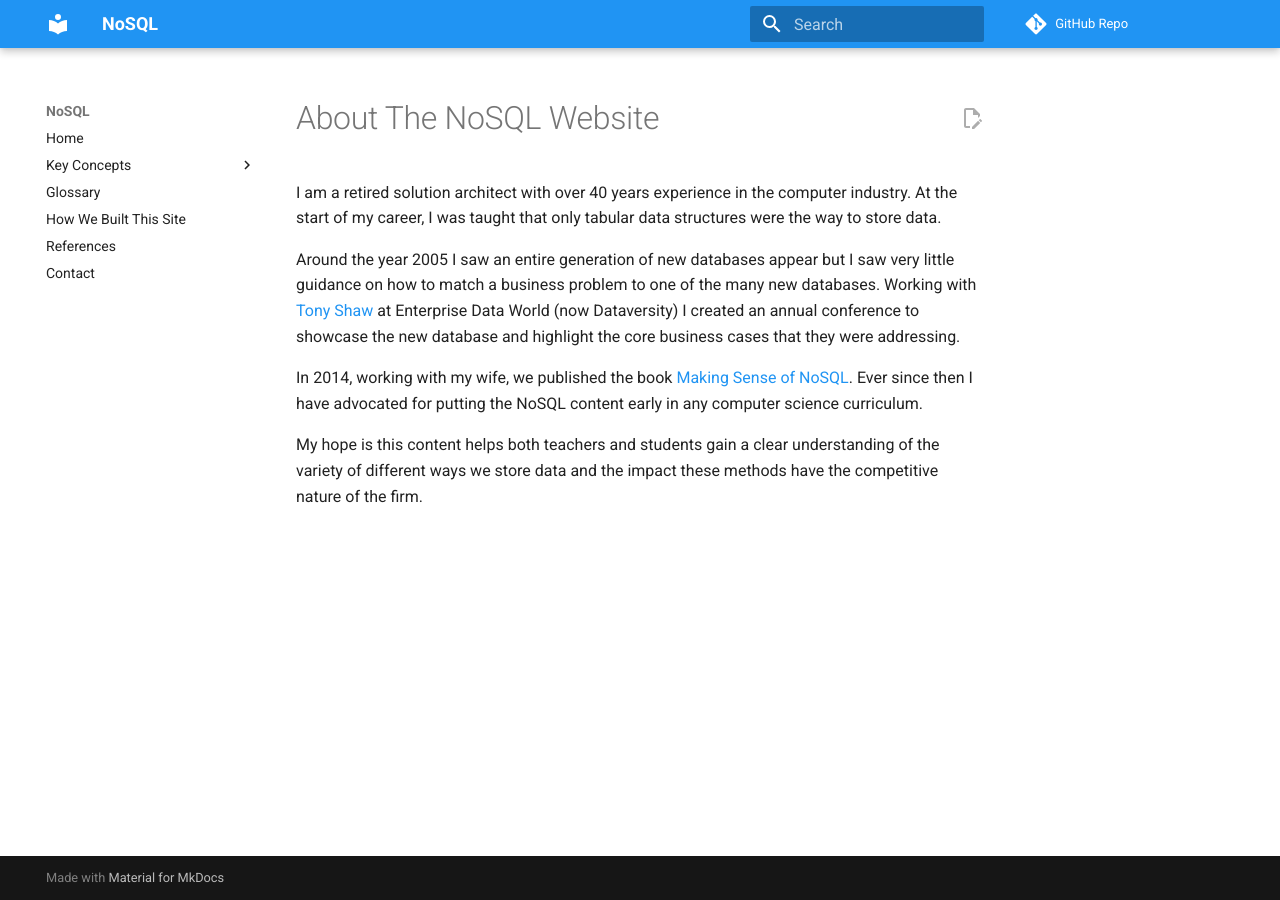
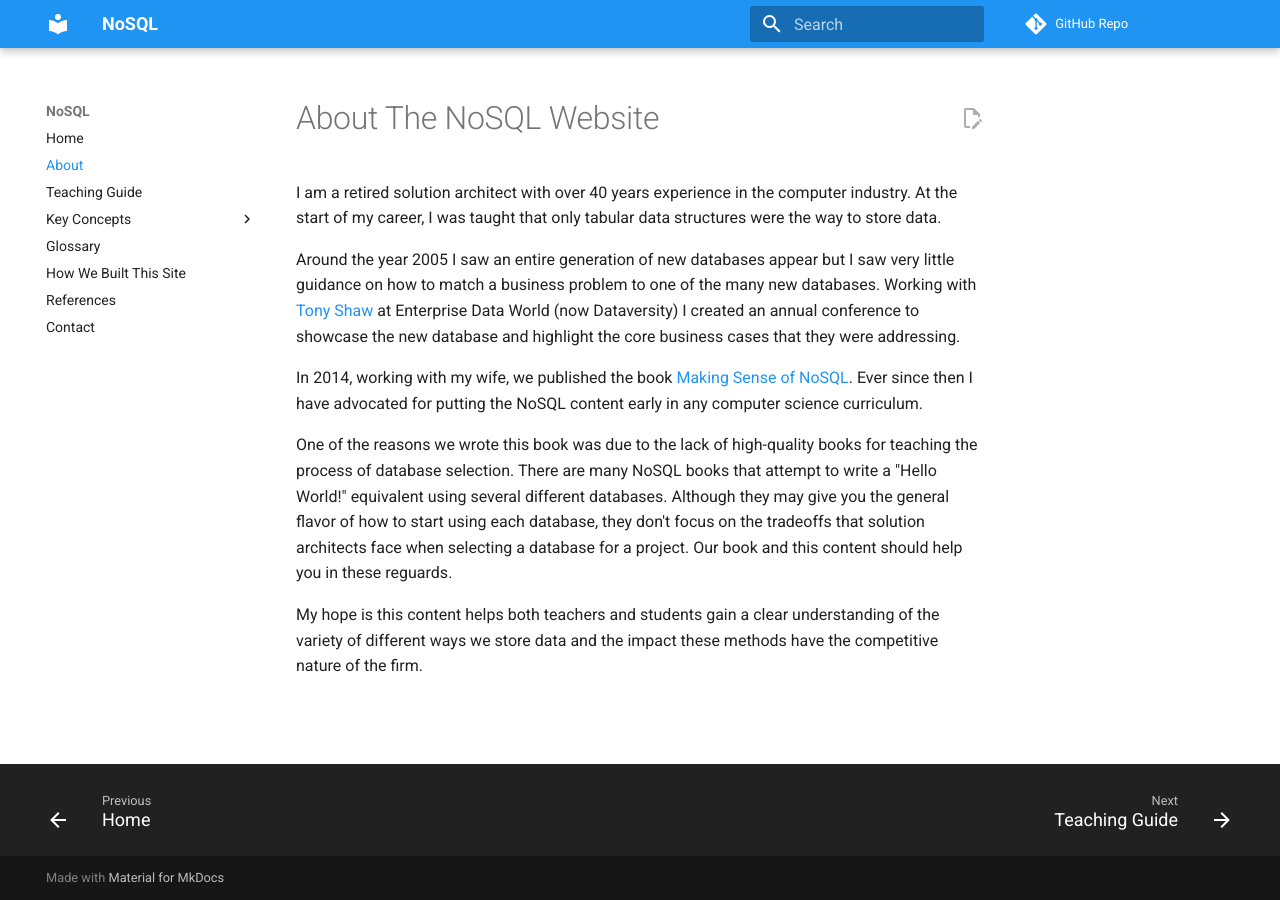
Before and after one commit to dmccreary/nosql, an MkDocs documentation site: the page built from docs/about.md, in a window 1280 px wide. Built offline with MkDocs 1.6.1 and Material for MkDocs 9.7.7, drawn with Linux system fonts in a browser that asks for light colours; comment, search, counter and statistics services are not loaded.

Commit message:
updating content

```diff
--- a/docs/about.md
+++ b/docs/about.md
@@ -19,6 +19,15 @@ In 2014, working with my wife, we published the book
 advocated for putting the NoSQL content early in
 any computer science curriculum.
 
+One of the reasons we wrote this book was due to the lack of high-quality books for teaching the process of database
+selection.  There are many NoSQL books that attempt to
+write a "Hello World!" equivalent using several different databases.
+Although they may give you the general flavor of how to start
+using each database, they don't focus on the tradeoffs
+that solution architects face when selecting a database
+for a project.  Our book and this content should help
+you in these reguards.
+
 My hope is this content helps both teachers and
 students gain a clear understanding of the variety
 of different ways we store data and the impact these
--- a/mkdocs.yml
+++ b/mkdocs.yml
@@ -8,6 +8,8 @@ edit_uri: 'blob/master/docs'
 
 nav:
   - Home: index.md
+  - About: about.md
+  - Teaching Guide: teaching-guide.md
   - Key Concepts:
     - Introduction: concepts/index.md
     - Relational: concepts/relational/index.md
```
Also changed, not shown: docs/teaching-guide.md (added, +8 -0 lines).
